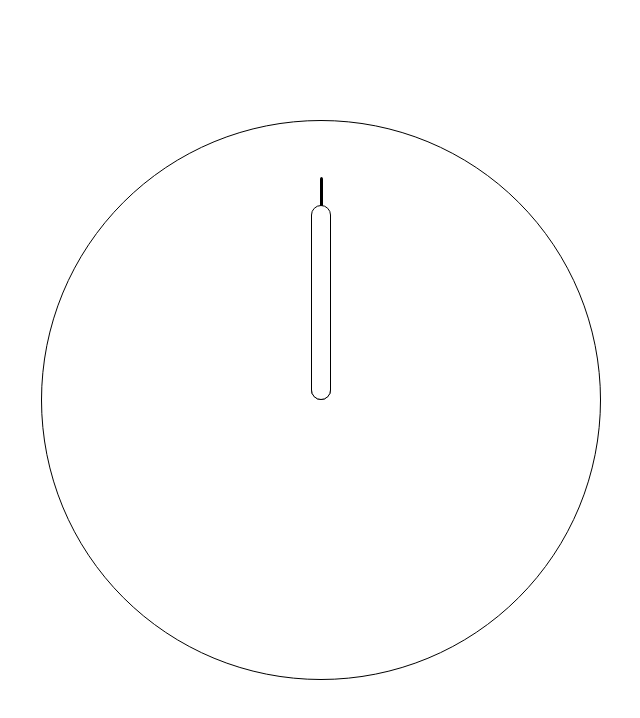
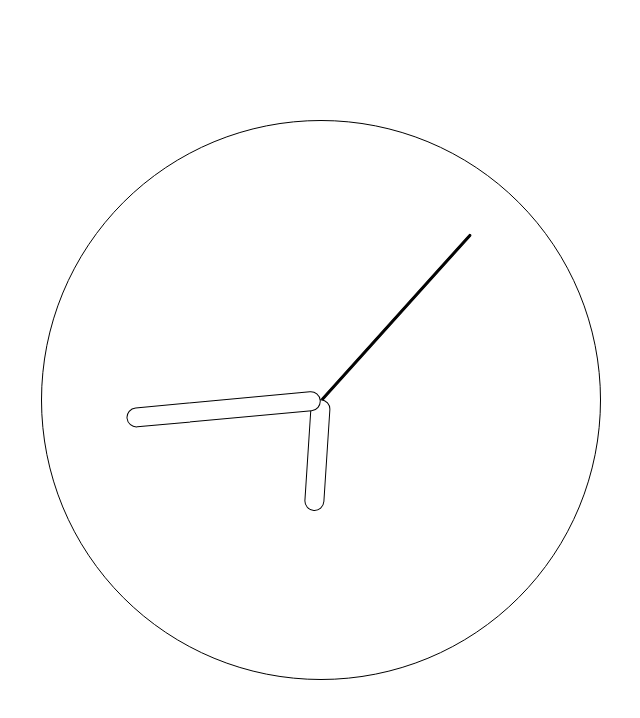
Before and after one commit to hani2057/analog-clock, a React (Create React App) app: page / in a window 1280 px wide. Shown: the top 718 px of the page, without its empty margins (319-959 px from the left). Built offline with nearby package versions, Linux system fonts and the light colour scheme.

Commit message:
feat: implement clock movement

```diff
--- a/package.json
+++ b/package.json
@@ -10,7 +10,8 @@
     "react-dom": "^18.2.0",
     "react-scripts": "5.0.1",
     "styled-components": "^5.3.10",
-    "web-vitals": "^2.1.4"
+    "web-vitals": "^2.1.4",
+    "zustand": "^4.3.7"
   },
   "scripts": {
     "start": "react-scripts start",
--- a/src/components/clock/clock.jsx
+++ b/src/components/clock/clock.jsx
@@ -1,4 +1,6 @@
-import React from "react";
+import React, { useEffect } from "react";
+
+import { useClockStore } from "../../stores/clock-store";
 import {
   ClockBody,
   ClockWrapper,
@@ -8,12 +10,50 @@ import {
 } from "./style";
 
 const Clock = () => {
+  // 최초 렌더링시 현재 시각을 반영
+  useEffect(() => {
+    const date = new Date();
+    const hour = date.getHours();
+    const minute = date.getMinutes();
+    const second = date.getSeconds();
+
+    setSecondDegree(second * (360 / 60));
+    setMinuteDegree(minute * (360 / 60) + second * (6 / 60));
+    setHourDegree(
+      hour * (360 / 24) + minute * (30 / 360) + second * (30 / 3600)
+    );
+  }, []);
+
+  // 매초마다 각도를 업데이트
+  useEffect(() => {
+    const timer = setInterval(() => {
+      const secondIncrement = 360 / 60;
+      const minuteIncrement = 360 / 60 / 60;
+      const hourIncrement = 360 / 60 / 60 / 12;
+
+      setTimeDegrees({
+        newHourDegree: hourDegree + hourIncrement,
+        newMinuteDegree: minuteDegree + minuteIncrement,
+        newSecondDegree: secondDegree + secondIncrement,
+      });
+    }, 1000);
+
+    return () => clearInterval(timer);
+  });
+
+  const { hourDegree, minuteDegree, secondDegree } = useClockStore().time;
+  const { setHourDegree, setMinuteDegree, setSecondDegree, setTimeDegrees } =
+    useClockStore();
+  // console.log("h", hourDegree);
+  // console.log("m", minuteDegree);
+  // console.log("s", secondDegree);
+
   return (
     <ClockWrapper>
       <ClockBody>
-        <HourHand />
-        <MinuteHand />
-        <SecondHand />
+        <HourHand degree={hourDegree} />
+        <MinuteHand degree={minuteDegree} />
+        <SecondHand degree={secondDegree} />
       </ClockBody>
     </ClockWrapper>
   );
--- a/src/components/clock/style.js
+++ b/src/components/clock/style.js
@@ -23,6 +23,7 @@ const ClockHand = styled.div`
   transform-origin: bottom;
   border: 1px solid #000000;
   border-radius: 10px;
+  transform: rotate(${(props) => props.degree}deg);
 `;
 
 const HourHand = styled(ClockHand)`
--- /dev/null
+++ b/src/stores/clock-store.js
@@ -0,0 +1,42 @@
+import { create } from "zustand";
+
+export const useClockStore = create((set) => ({
+  time: {
+    hourDegree: 0,
+    minuteDegree: 0,
+    secondDegree: 0,
+  },
+  setHourDegree: (newDegree) => {
+    set((state) => ({
+      time: {
+        ...state.time,
+        hourDegree: newDegree,
+      },
+    }));
+  },
+  setMinuteDegree: (newDegree) => {
+    set((state) => ({
+      time: {
+        ...state.time,
+        minuteDegree: newDegree,
+      },
+    }));
+  },
+  setSecondDegree: (newDegree) => {
+    set((state) => ({
+      time: {
+        ...state.time,
+        secondDegree: newDegree,
+      },
+    }));
+  },
+  setTimeDegrees: ({ newHourDegree, newMinuteDegree, newSecondDegree }) => {
+    set(() => ({
+      time: {
+        hourDegree: newHourDegree,
+        minuteDegree: newMinuteDegree,
+        secondDegree: newSecondDegree,
+      },
+    }));
+  },
+}));
```
Also changed, not shown: 1 other file (tests, documents, lock files or other folders).
